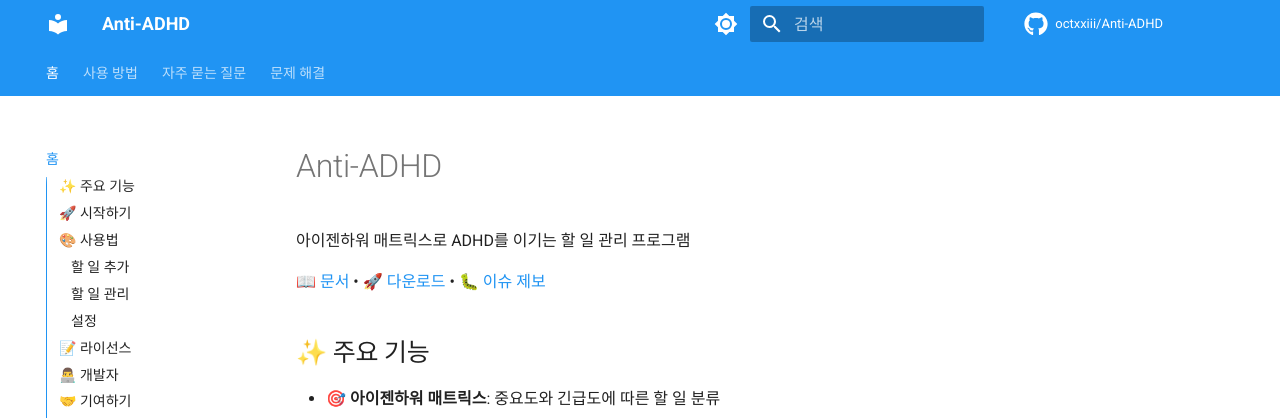
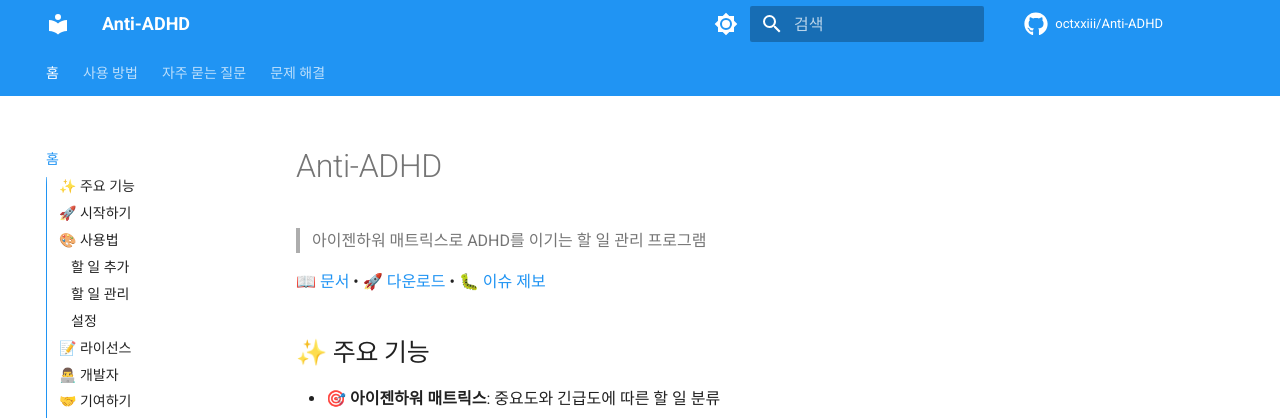
Before and after one commit to octxxiii/Anti-ADHD-Desktop-App-, an MkDocs documentation site: the page built from docs/index.md, in a window 1280 px wide. Shown: the top 418 px of the page. Built offline with MkDocs 1.6.1 and Material for MkDocs 9.7.7, drawn with Linux system fonts in a browser that asks for light colours; comment, search, counter and statistics services are not loaded.

Commit message:
docs: 메인 페이지 정리 및 아이콘 수정

```diff
--- a/docs/index.md
+++ b/docs/index.md
@@ -1,6 +1,6 @@
 # Anti-ADHD
 
-아이젠하워 매트릭스로 ADHD를 이기는 할 일 관리 프로그램
+> 아이젠하워 매트릭스로 ADHD를 이기는 할 일 관리 프로그램
 
 [📖 문서](https://octxxiii.github.io/Anti-ADHD) • [🚀 다운로드](https://github.com/octxxiii/Anti-ADHD/releases/latest) • [🐛 이슈 제보](https://github.com/octxxiii/Anti-ADHD/issues)
 
```
